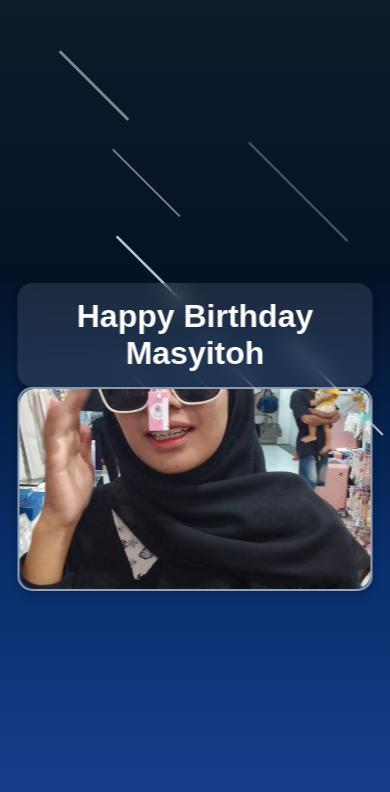
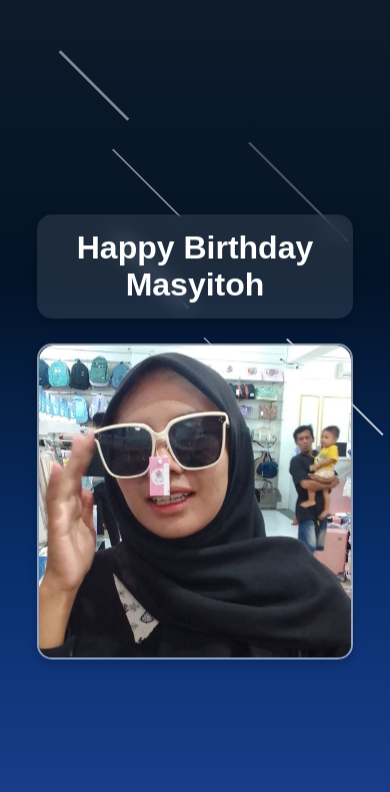
Before and after one commit to Hasbie18/msyth, a plain HTML site: page index.html in a window 390 px wide. Drawn offline with Linux system fonts and the light colour scheme.

Commit message:
updateing something

```diff
--- a/index.html
+++ b/index.html
@@ -27,6 +27,11 @@
                 <img src="/assets/images/6.jpg" alt="Image 6">
                 <img src="/assets/images/7.jpg" alt="Image 7">
                 <img src="/assets/images/8.jpg" alt="Image 8">
+                <img src="/assets/images/9.jpg" alt="Image 9">
+                <img src="/assets/images/10.jpg" alt="Image 10">
+                <img src="/assets/images/12.jpg" alt="Image 12">
+                <img src="/assets/images/13.jpg" alt="Image 13">
+                <img src="/assets/images/14.jpg" alt="Image 14">
             </div>
         </div>
     </div>
--- a/script.js
+++ b/script.js
@@ -115,3 +115,21 @@ function slideCarousel() {
 
 // Jalankan slide setiap 3 detik
 setInterval(slideCarousel, 3000);
+
+
+// typewritter effect
+const text = "Wish you all the best"; // Teks yang akan ditampilkan
+let idx = 0;
+
+function type() {
+    if (index < text.length) {
+        document.getElementById('typewriter-text').innerHTML += text.charAt(idx);
+        idx++;
+        setTimeout(type, 200); // Waktu delay antara huruf
+    }
+}
+
+// Mulai efek ketik setelah halaman dimuat
+window.onload = () => {
+    type();
+};
--- a/style.css
+++ b/style.css
@@ -80,15 +80,17 @@ body, html {
 
     .text-box {
         margin-top: 30px; /* Tambahkan jarak antara carousel dan tulisan */
+        margin-bottom: 25px;
         margin-right: 0; /* Hilangkan margin kanan */
     }
 
     .carousel {
-        width: 90vw; /* Lebar responsif */
-        max-width: 90vw;
+        width: 80vw; /* Lebar responsif */
+        height: 80vw;
+        max-width: 100vw;
     }
 
     .carousel-images img {
-        max-height: 200px; /* Mengatur tinggi gambar untuk layar kecil */
+        max-height: 450px; /* Mengatur tinggi gambar untuk layar kecil */
     }
 }
```
Also changed, not shown: assets/images/10.jpg (added), assets/images/11.jpg (added), assets/images/12.jpg (added), assets/images/13.jpg (added), assets/images/14.jpg (added), assets/images/9.jpg (added).
